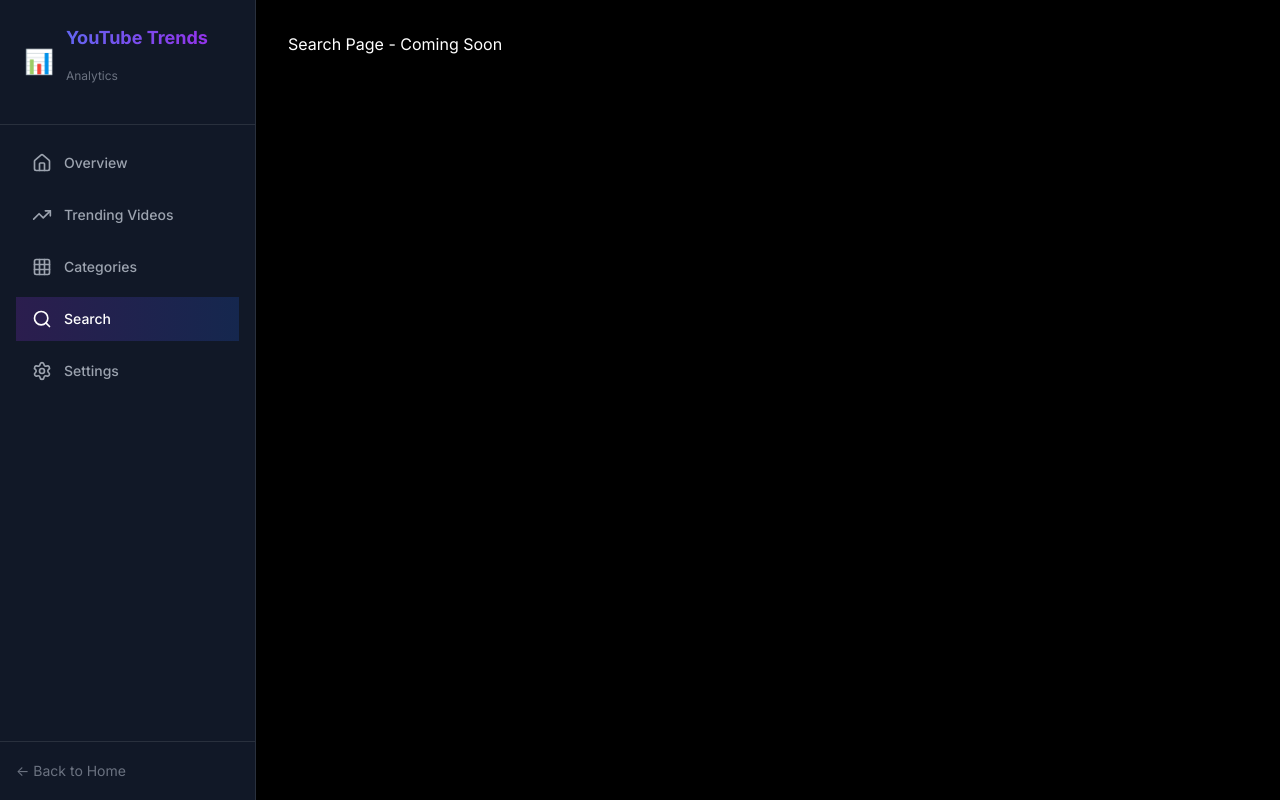
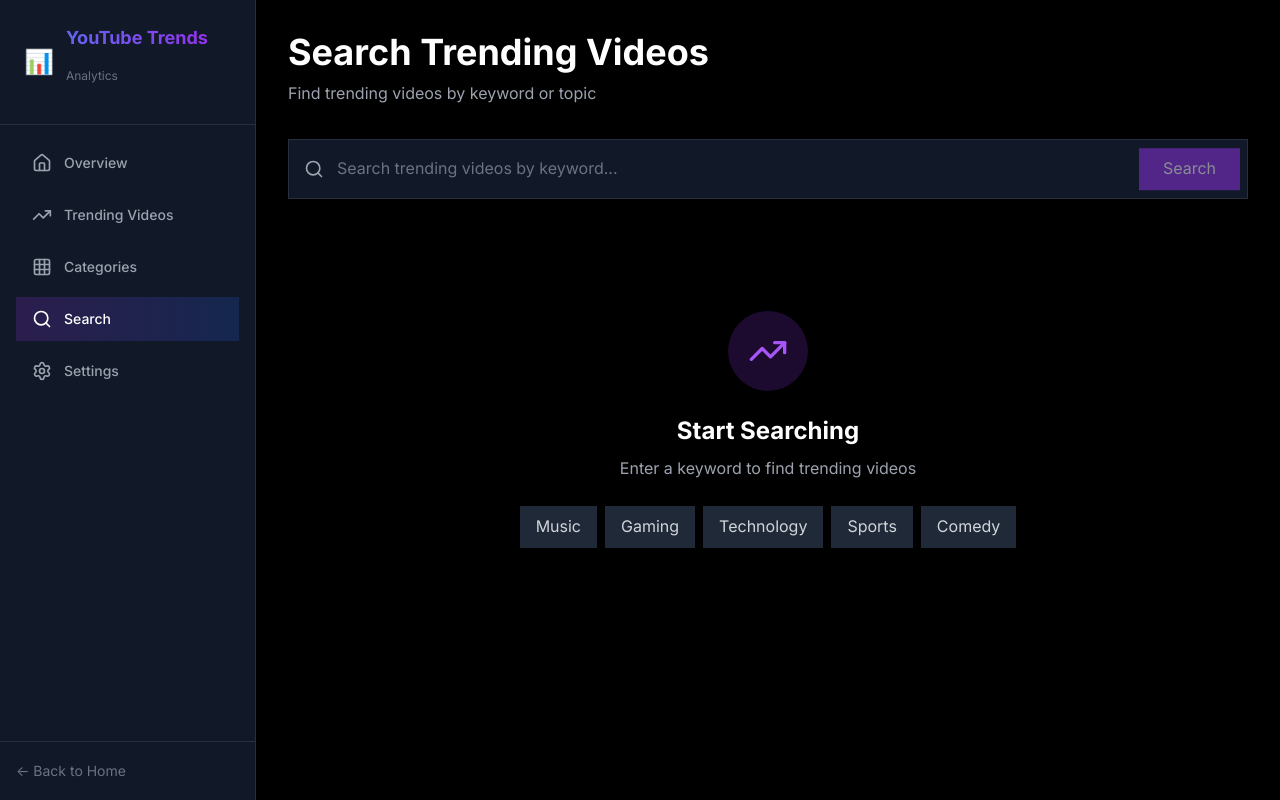
Before and after one commit to rajeshuchil/youtube-trend-analyzer, a React (Vite) app in the folder frontend/: page /dashboard/search in a window 1280 px wide. Built offline with nearby package versions, Linux system fonts and the light colour scheme.

Commit message:
search bar page

```diff
--- a/frontend/src/App.tsx
+++ b/frontend/src/App.tsx
@@ -5,6 +5,7 @@
 import Overview from './pages/Dashboard/Overview'
 import TrendingVideos from './pages/Dashboard/TrendingVideos'
 import Categories from './pages/Dashboard/Categories'
+import Search from './pages/Dashboard/Search'
 
 const queryClient = new QueryClient()
 
@@ -18,7 +19,7 @@
                         <Route index element={<Overview />} />
                         <Route path="trending" element={<TrendingVideos />} />
                         <Route path="categories" element={<Categories />} />
-                        <Route path="search" element={<div className="p-8 text-white">Search Page - Coming Soon</div>} />
+                        <Route path="search" element={<Search />} />
                         <Route path="settings" element={<div className="p-8 text-white">Settings Page - Coming Soon</div>} />
                     </Route>
                 </Routes>
--- /dev/null
+++ b/frontend/src/components/Dashboard/SearchBar.tsx
@@ -0,0 +1,43 @@
+import { useState } from 'react'
+import { Search as SearchIcon } from 'lucide-react'
+
+interface SearchBarProps {
+    onSearch: (query: string) => void
+    isLoading?: boolean
+}
+
+function SearchBar({ onSearch, isLoading }: SearchBarProps) {
+    const [query, setQuery] = useState('')
+
+    const handleSubmit = (e: React.FormEvent) => {
+        e.preventDefault()
+        if (query.trim()) {
+            onSearch(query.trim())
+        }
+    }
+
+    return (
+        <form onSubmit={handleSubmit} className="w-full">
+            <div className="relative">
+                <SearchIcon className="absolute left-4 top-1/2 -translate-y-1/2 w-5 h-5 text-gray-400" />
+                <input
+                    type="text"
+                    value={query}
+                    onChange={(e) => setQuery(e.target.value)}
+                    placeholder="Search trending videos by keyword..."
+                    className="w-full pl-12 pr-4 py-4 bg-gray-900 border border-white/10 rounded-lg text-white placeholder-gray-500 focus:outline-none focus:border-purple-500/50 transition-colors"
+                    disabled={isLoading}
+                />
+                <button
+                    type="submit"
+                    disabled={!query.trim() || isLoading}
+                    className="absolute right-2 top-1/2 -translate-y-1/2 px-6 py-2 bg-purple-600 text-white rounded-md hover:bg-purple-700 transition-colors disabled:opacity-50 disabled:cursor-not-allowed"
+                >
+                    {isLoading ? 'Searching...' : 'Search'}
+                </button>
+            </div>
+        </form>
+    )
+}
+
+export default SearchBar
--- /dev/null
+++ b/frontend/src/pages/Dashboard/Search.tsx
@@ -0,0 +1,183 @@
+import { useState } from 'react'
+import SearchBar from '../../components/Dashboard/SearchBar'
+import VideoCard from '../../components/Dashboard/VideoCard'
+import { searchTrends } from '../../services/api'
+import { Skeleton } from '../../components/ui/skeleton'
+import { Search as SearchIcon, TrendingUp } from 'lucide-react'
+
+// Helper function to format large numbers
+function formatNumber(num: number): string {
+    if (num >= 1000000) {
+        return `${(num / 1000000).toFixed(1)}M`
+    }
+    if (num >= 1000) {
+        return `${(num / 1000).toFixed(1)}K`
+    }
+    return num.toString()
+}
+
+interface SearchResult {
+    id: string
+    title: string
+    thumbnail: string
+    category: string
+    views: string
+    likes: string
+    comments: string
+    engagement: number
+}
+
+function Search() {
+    const [searchQuery, setSearchQuery] = useState('')
+    const [results, setResults] = useState<SearchResult[]>([])
+    const [isLoading, setIsLoading] = useState(false)
+    const [error, setError] = useState<string | null>(null)
+    const [hasSearched, setHasSearched] = useState(false)
+
+    const categoryNames: Record<string, string> = {
+        '1': 'Film & Animation',
+        '10': 'Music',
+        '17': 'Sports',
+        '20': 'Gaming',
+        '22': 'People & Blogs',
+        '23': 'Comedy',
+        '24': 'Entertainment',
+        '25': 'News & Politics',
+        '27': 'Education',
+        '28': 'Science & Technology',
+    }
+
+    const handleSearch = async (query: string) => {
+        setSearchQuery(query)
+        setIsLoading(true)
+        setError(null)
+        setHasSearched(true)
+
+        try {
+            const response = await searchTrends(query, 'US')
+
+            if (response.data && response.data.length > 0) {
+                const formattedResults = response.data.map(video => {
+                    const categoryName = categoryNames[video.category] || 'Other'
+                    const videoId = video.topicId || video.url.split('v=')[1]?.split('&')[0] || 'default'
+                    const thumbnailUrl = `https://img.youtube.com/vi/${videoId}/mqdefault.jpg`
+
+                    return {
+                        id: video.topicId,
+                        title: video.title,
+                        thumbnail: thumbnailUrl,
+                        category: categoryName,
+                        views: formatNumber(video.metrics.views),
+                        likes: formatNumber(video.metrics.likes),
+                        comments: formatNumber(video.metrics.comments),
+                        engagement: video.metrics.likes + video.metrics.comments,
+                    }
+                })
+                setResults(formattedResults)
+            } else {
+                setResults([])
+            }
+        } catch (err) {
+            setError(err instanceof Error ? err.message : 'Failed to search videos')
+            setResults([])
+        } finally {
+            setIsLoading(false)
+        }
+    }
+
+    return (
+        <div className="p-8">
+            <div className="max-w-7xl mx-auto">
+                {/* Header */}
+                <div className="mb-8">
+                    <h1 className="text-4xl font-bold text-white mb-2">
+                        Search Trending Videos
+                    </h1>
+                    <p className="text-gray-400">
+                        Find trending videos by keyword or topic
+                    </p>
+                </div>
+
+                {/* Search Bar */}
+                <div className="mb-12">
+                    <SearchBar onSearch={handleSearch} isLoading={isLoading} />
+                </div>
+
+                {/* Loading State */}
+                {isLoading && (
+                    <div className="grid grid-cols-1 md:grid-cols-2 lg:grid-cols-3 gap-6">
+                        {[1, 2, 3, 4, 5, 6].map(i => (
+                            <Skeleton key={i} className="h-80 bg-gray-800" />
+                        ))}
+                    </div>
+                )}
+
+                {/* Error State */}
+                {error && (
+                    <div className="bg-red-500/10 border border-red-500/20 rounded-lg p-6 text-center">
+                        <h2 className="text-2xl font-bold text-red-400 mb-2">Error</h2>
+                        <p className="text-gray-400">{error}</p>
+                    </div>
+                )}
+
+                {/* Results */}
+                {!isLoading && !error && hasSearched && (
+                    <>
+                        {results.length > 0 ? (
+                            <>
+                                <div className="mb-6">
+                                    <h2 className="text-xl font-semibold text-white">
+                                        Found {results.length} results for "{searchQuery}"
+                                    </h2>
+                                </div>
+                                <div className="grid grid-cols-1 md:grid-cols-2 lg:grid-cols-3 gap-6">
+                                    {results.map((video) => (
+                                        <VideoCard key={video.id} {...video} />
+                                    ))}
+                                </div>
+                            </>
+                        ) : (
+                            <div className="text-center py-16">
+                                <SearchIcon className="w-16 h-16 text-gray-600 mx-auto mb-4" />
+                                <h2 className="text-2xl font-bold text-gray-400 mb-2">
+                                    No results found
+                                </h2>
+                                <p className="text-gray-500">
+                                    Try searching with different keywords
+                                </p>
+                            </div>
+                        )}
+                    </>
+                )}
+
+                {/* Empty State (before search) */}
+                {!isLoading && !error && !hasSearched && (
+                    <div className="text-center py-16">
+                        <div className="inline-flex items-center justify-center w-20 h-20 rounded-full bg-purple-600/20 mb-6">
+                            <TrendingUp className="w-10 h-10 text-purple-500" />
+                        </div>
+                        <h2 className="text-2xl font-bold text-white mb-2">
+                            Start Searching
+                        </h2>
+                        <p className="text-gray-400 mb-6">
+                            Enter a keyword to find trending videos
+                        </p>
+                        <div className="flex flex-wrap gap-2 justify-center">
+                            {['Music', 'Gaming', 'Technology', 'Sports', 'Comedy'].map((keyword) => (
+                                <button
+                                    key={keyword}
+                                    onClick={() => handleSearch(keyword)}
+                                    className="px-4 py-2 bg-gray-800 text-gray-300 rounded-lg hover:bg-gray-700 transition-colors"
+                                >
+                                    {keyword}
+                                </button>
+                            ))}
+                        </div>
+                    </div>
+                )}
+            </div>
+        </div>
+    )
+}
+
+export default Search
```
